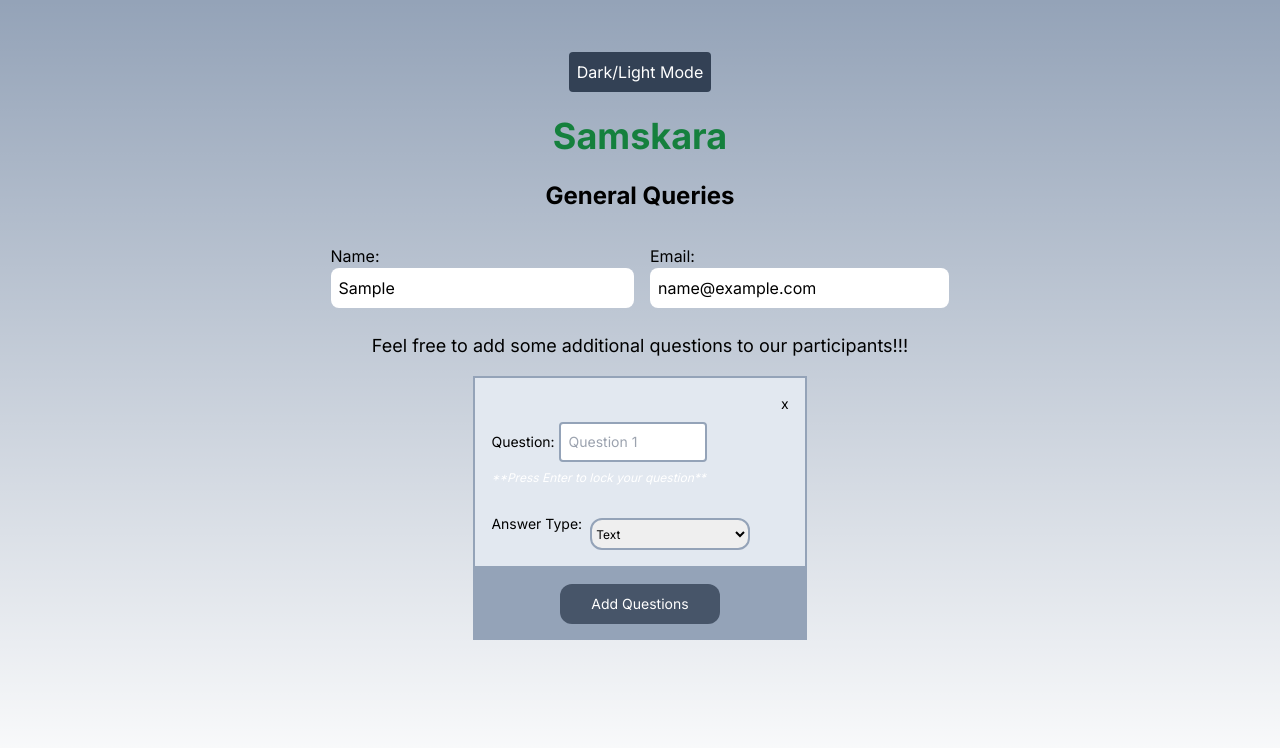
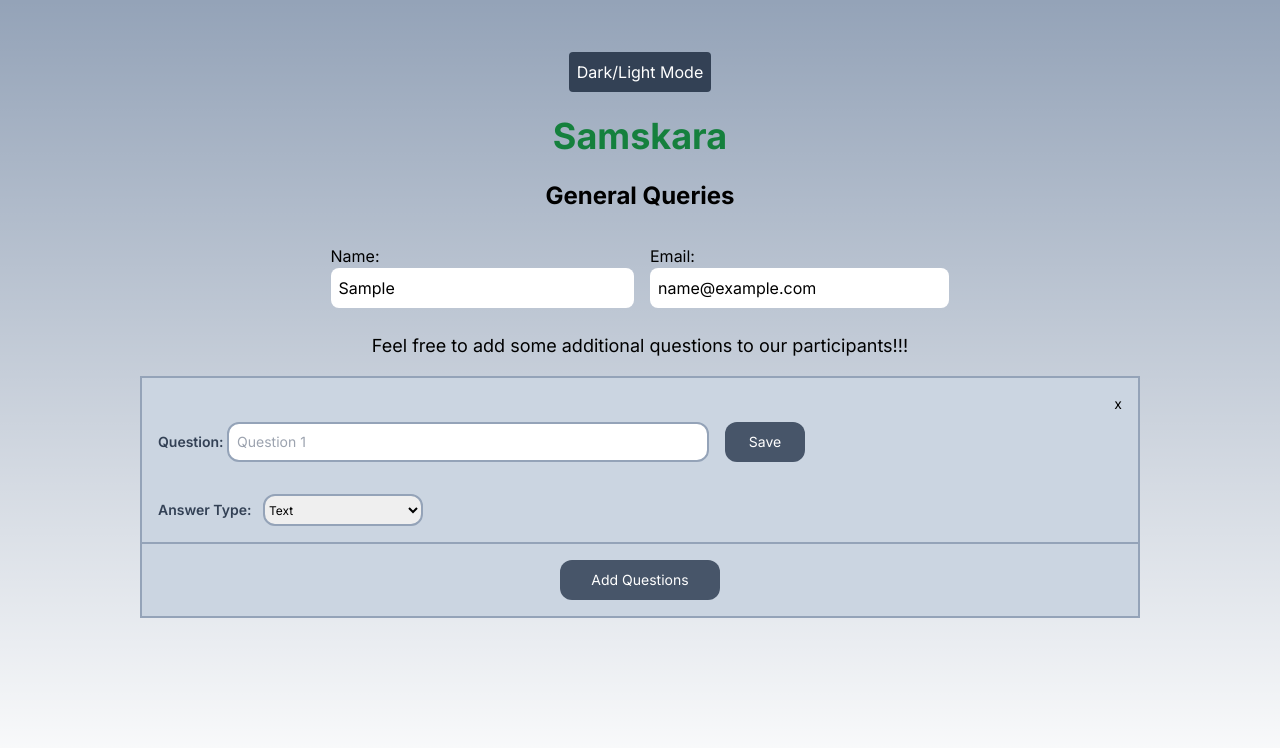
Before and after one commit to nikhilpadiyath/dragndrop-form, a Next.js app: page / in a window 1280 px wide. Both pictures are taken after typing "Sample", "name@example.com" into the empty fields and a click on the button "Add your questions". Shown: the top 748 px of the page. Built offline with nearby package versions, Linux system fonts and the light colour scheme.

Commit message:
Options adding feature enabled

```diff
--- /dev/null
+++ b/src/app/components/OptionsPanel.js
@@ -0,0 +1,52 @@
+import { useState } from 'react'
+
+const OptionsPanel = () => {
+
+    const [optionInput, setOptionInput] = useState("")
+    const [tags, setTags] = useState([])
+
+
+//Handle the option input field
+const handleOptions = (e) => {
+    const optionValue = e.target.value
+    setOptionInput(optionValue)
+   }
+
+   //Handle the tags
+   const handleTags = (e) => {
+     const { key } = e
+     const trimmedInput = optionInput.trim()
+
+     if((key === 'Enter' || key=== ',') && trimmedInput.length && !tags.includes(trimmedInput)){
+       e.preventDefault()
+       setTags(prev => [...prev, trimmedInput])
+       setOptionInput(' ')
+     }
+   }
+
+   //Delete a tag
+   const deleteTag = (index) => {
+   setTags(prev=> prev.filter((tag, i) => i !== index))
+    }
+
+
+  return (
+    <div className="flex flex-wrap mt-4">
+
+    <label htmlFor="options" className="mt-3  text-slate-700 font-semibold">Options:  </label>
+
+    <input
+          className="rounded-xl w-4/5 mt-2 mx-2 sm:w-full sm:text-xs p-2 mb-4 border-2 border-slate-400 dark:bg-slate-600 dark:text-white focus:outline-none focus:ring focus:ring-slate-600"
+          type='text'
+          name='options'
+          placeholder='Press Enter/Comma for next option'
+          onKeyDown={handleTags}
+          onChange={handleOptions}/>
+    {tags.map((tag,index) => <div key={tag} className="bg-slate-800 flex justify-around pt-0.5 w-20 h-6 rounded-xl ml-1 text-white text-center sm:text-xs">{tag}
+    <button className="pb-3" onClick={()=> deleteTag(index)}>x</button>
+    </div>)}
+  </div>
+  )
+}
+
+export default OptionsPanel
--- a/src/app/components/QuestionForm.js
+++ b/src/app/components/QuestionForm.js
@@ -3,18 +3,18 @@ import {CSS} from '@dnd-kit/utilities'
 import { useSortable } from '@dnd-kit/sortable'
 import { useState } from 'react'
 import { Roboto } from 'next/font/google'
+import OptionsPanel from './OptionsPanel'
 
 const roboto = Roboto({
   weight: '400',
   subsets: ['latin'],
 })
 
-const QuestionForm = ({index, addDiv,handleClick, options, handleSelect, showOptions, handleDelete}) => {
+const QuestionForm = ({index, addDiv,handleClick, options, handleDelete, updateQuestionList}) => {
 
   const [question, setQuestion] = useState({query:""})
-  const [qList, setQList] = useState([])
-  const [showText, setShowText] = useState(true)
-
+  const [value,setValue] = useState('')
+  const [showOptions, setShowOptions] = useState(false)
 
    const { attributes,
             listeners,
@@ -44,18 +44,24 @@ const QuestionForm = ({index, addDiv,handleClick, options, handleSelect, showOpt
       setQuestion({query: e.target.value})
 }
 
+//Send each question to parent callback
 let {query} = question
- //Get Question
- const getQuestion = (e) => {
-  if(e.key === "Enter"){
-  qList.push({query})
- console.log("Question List:", qList)
-  setShowText(false)
-  }
-   }
+const getQuestion =()=> {
+    updateQuestionList(query);
+}
 
+//For handling dropdown list
+function handleSelect(e,index){
+   setValue(e.target.value)
 
-   return (
+      if(e.target.value === '3' || e.target.value === '4' || e.target.value === '5'){
+        setShowOptions(true)
+      } else {
+        setShowOptions(false)
+      }
+    }
+
+ return (
     <div ref= {setNodeRef}
         style= {style}
         {...attributes}
@@ -65,50 +71,49 @@ let {query} = question
 
 
     <div
-         className="w-full p-4 border-2 border-slate-400 bg-slate-200 dark:bg-slate-800 hover:bg-slate-300 hover:border-2 hover:border-rose-600 hover:rounded-xl text-sm dark:text-white touch-none"
+         className="w-full p-4 border-2 border-slate-400 bg-slate-300 dark:bg-slate-700 hover:bg-slate-400 hover:border-2 hover:border-slate-600 hover:rounded-xl text-sm dark:text-white touch-none"
          >
         <div className="sm:flex sm:flex-col">
         <div className="flex flex-row justify-end dark:text-white hover:text-red-600 hover:text-bold">
         <button type="button" onClick={() => handleDelete(index)}>x</button>
         </div>
-        <label htmlFor="question" >Question:  </label>
-        <input className="rounded w-1/2 mt-2 sm:w-4/5 p-2 border-2 border-slate-400 dark:bg-slate-600 dark:text-white focus:outline-none focus:ring focus:ring-slate-600"
+        <label htmlFor="question" className=" text-slate-700 font-semibold">Question:  </label>
+        <input className="rounded-xl w-1/2 mt-2 sm:w-4/5 sm:text-xs p-2 border-2 border-slate-400 dark:bg-slate-600 dark:text-white focus:outline-none focus:ring focus:ring-slate-600"
                type="text"
                name="question"
                placeholder= {`Question ${index+1}`}
                value={question.query}
                onChange={handleQuestion}
-               onKeyDown={getQuestion}
+
                ></input>
-               {showText && (
-               <p className="text-xs italic pt-2 dark: text-white">**Press Enter to lock your question**</p>)}
-          </div>
-          <div className="flex space-around mt-4 sm:flex-col">
-        <label className="mt-3" htmlFor="data-type">Answer Type:  </label>
+               <button type="button" onClick={getQuestion} className="bg-slate-600 rounded-xl h-10 sm:h-6 w-20 ml-4 sm:mt-2 text-bold text-white text-sm sm:text-center hover:border-2 hover:ring-slate-600" >Save</button>
+              </div>
+          <div className="flex space-between mt-4 flex-col">
+          <div>
+        <label className="mt-3  text-slate-700  font-semibold" htmlFor="data-type">Answer Type:  </label>
+
         <select className="h-8 ml-2 mt-4 sm:w-50 text-xs border-2 border-slate-400 dark:border-2 dark:border-slate-400 dark:bg-slate-600 dark:text-white rounded-xl w-40 focus:outline-none focus:ring focus:ring-slate-600" name="data-type" id="data-type" onChange={handleSelect}>
             {options.map(option => (
               <option key={option.value} value={option.value}>{option.label}</option>
 
             ))}
         </select>
+        </div>
         {showOptions && (
-        <div className="ml-6 sm:ml-0">
-          <h3 className="mt-3">Options: </h3>
-          <input className="rounded sm:w-7/8 border-2 border-slate-400 dark:border-2 dark:border-slate-300 dark:bg-slate-600 focus:outline-none focus:ring focus:ring-slate-600" type='text' name='options'/>
-        </div>
+        <OptionsPanel />
+
         )}
         </div>
         </div>
         {addDiv.length-1 === index &&
         (
-        <div className="flex justify-center w-full p-4  h-15 dark:border-2 dark:border-slate-400 bg-slate-400 dark:bg-slate-800 hover:bg-slate-900 hover:border-2 hover:border-rose-600 hover:rounded-xl text-sm dark:text-white touch-none"
+        <div className="flex justify-center w-full p-4  h-15 border-t-0 border-2 border-slate-400 dark:border-2 dark:border-slate-400 bg-slate-300 dark:bg-slate-800 hover:bg-slate-400 hover:border-2 hover:border-slate-600 hover:rounded-xl text-sm dark:text-white touch-none"
          >
        <button type='button'
-                  className="bg-slate-600 rounded-xl h-10 w-40  text-bold text-white text-sm sm:text-center hover:border-2 hover:border-rose-600"
+                  className="bg-slate-600 rounded-xl h-10 w-40  text-bold text-white text-sm sm:text-center hover:border-2 hover:ring-slate-600"
                   onClick={handleClick}
          >Add Questions</button>
         </div> )}
-
         </div>
   )
 }
--- a/src/app/page.js
+++ b/src/app/page.js
@@ -23,11 +23,10 @@ export default function Home() {
       email: '',
     })
     const [darkMode, setDarkMode] = useState(false)
-    const [showOptions, setShowOptions] = useState(false)
-    const [addDiv, setAddDiv] = useState([{divs:"", id:100, optionStatus: showOptions}])
+    const [addDiv, setAddDiv] = useState([{divs:"", id:100}])
     const [activeDiv, setActiveDiv] = useState(null)
     const [showDiv, setShowDiv] = useState(false)
-    const [value,setValue] = useState('')
+    const [qList, setQList] = useState([])
 
 
 
@@ -69,24 +68,20 @@ export default function Home() {
       })
     }
 
+     //Get Question
+  const updateQuestionList = (query) => {
+    console.log(qList);
+    console.log({query});
+    let newArray = [...qList, query];
+    console.log(newArray);
+    setQList(newArray);
+  }
 
-
-    //For handling dropdown list
-   function handleSelect(e,index){
-    setValue(e.target.value)
-
-    if(e.target.value === '3' || e.target.value === '4' || e.target.value === '5'){
-      setShowOptions(true)
-    } else {
-      setShowOptions(false)
-    }
-    console.log(addDiv)
-  }
 
      //For creating new question fields
   function handleClick(){
 
-    setAddDiv([...addDiv, {divs:"", id:Math.floor(Math.random() * 100),optionStatus:showOptions}])
+    setAddDiv([...addDiv, {divs:"", id:Math.floor(Math.random() * 100)}])
 
     }
 
@@ -177,14 +172,14 @@ export default function Home() {
         </div>
        </div>
 
-            <div className=" w-full flex flex-col items-center">
+            <div className="w-5/6 flex flex-col items-center">
       <p className="p-2 m-2 text-lg text-center">Feel free to add some additional questions to our participants!!!</p>
 
       <button onClick={handleFirst} className={showDiv ? "hidden" : "bg-slate-800 text-white h-1/4 w-1/3 rounded-md"}>Add your questions</button>
 
       <SortableContext items={addDiv} strategy={verticalListSortingStrategy}>
       {showDiv && (
-      <div className="min-h-full">
+      <div className="min-h-full  w-full">
       {addDiv.map((singleDiv, index)=>
        (
 
@@ -193,10 +188,8 @@ export default function Home() {
                      addDiv={addDiv}
                      handleClick= {handleClick}
                      options= {options}
-                     handleSelect = {handleSelect}
-                     value = {value}
-                     showOptions = {showOptions}
                      handleDelete={handleDelete}
+                     updateQuestionList = {(query) => updateQuestionList(query)}
        />
 
        )
@@ -206,7 +199,7 @@ export default function Home() {
        </SortableContext>
        </div>
       </div>
-      </main>
+</main>
      {/*} {createPortal(
         <DragOverlay>
           {activeDiv && (
```
